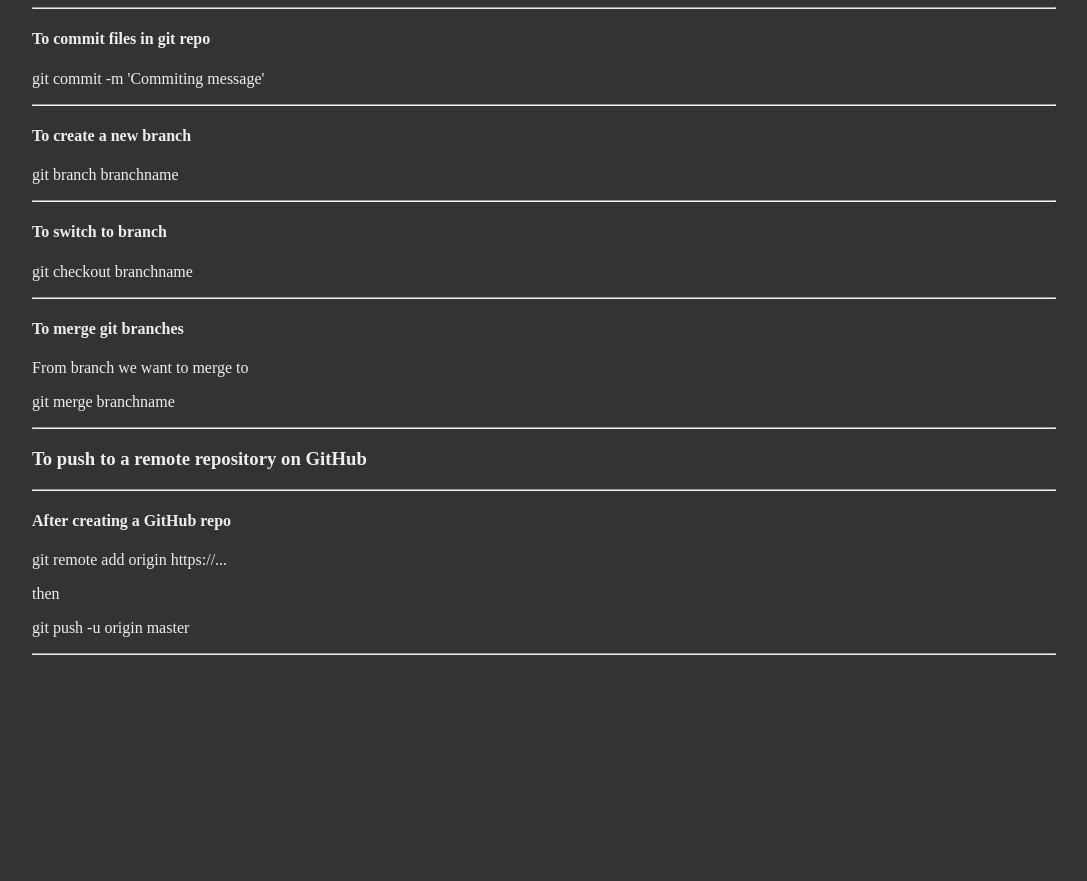
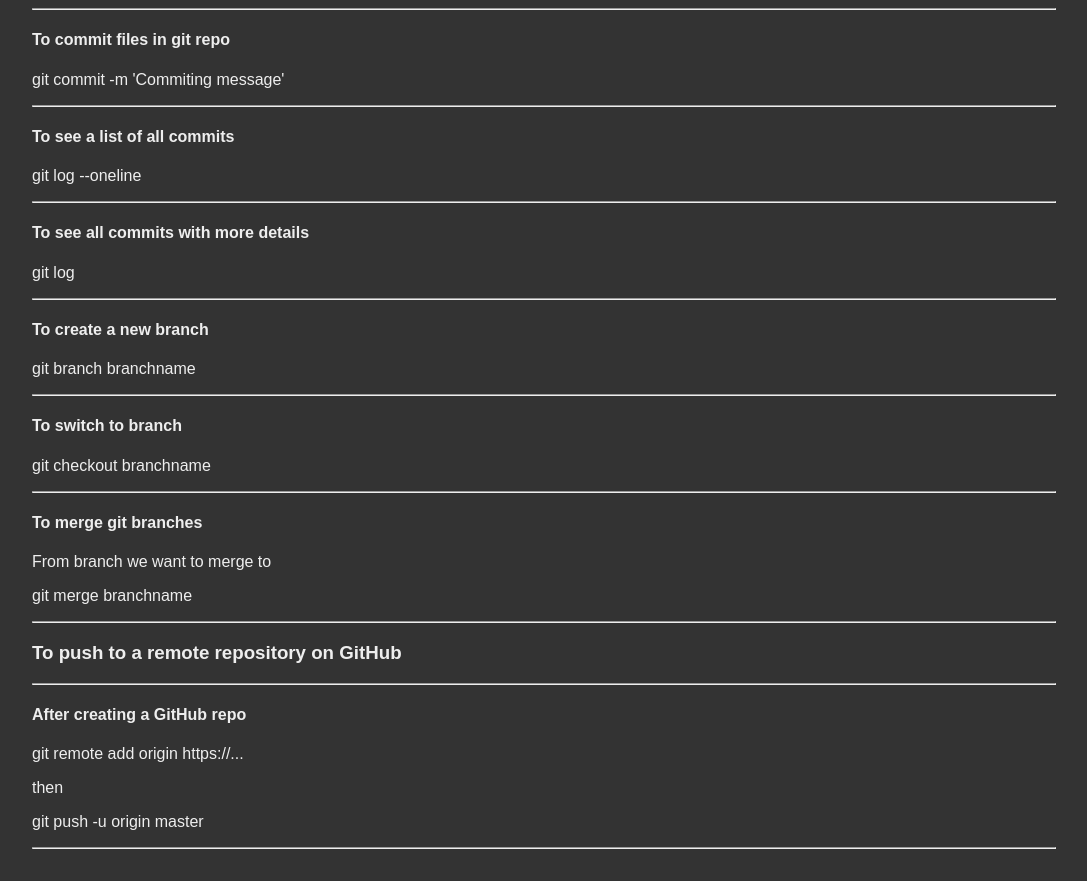
Before and after one commit to SinisaVukmirovic/Git-Practice, a plain HTML site: page index.html in a window 1280 px wide. Shown: the part 840-1721 px from the top of the page, without its empty margins (96-1183 px from the left). Before the commit the page ends 1527 px from the top, so only its background shows below. Drawn offline with Linux system fonts and the light colour scheme.

Commit message:
Last Commit

```diff
--- a/index.html
+++ b/index.html
@@ -11,6 +11,7 @@
         margin: 2rem 10%;
         background-color: #333;
         color: #eee;
+        font-family: sans-serif;
     }
 </style>
 <body>
@@ -45,6 +46,12 @@
     <h4>To commit files in git repo</h4>
     <p>git commit -m 'Commiting message'</p>
     <hr>
+    <h4>To see a list of all commits</h4>
+    <p>git log --oneline</p>
+    <hr>
+    <h4>To see all commits with more details</h4>
+    <p>git log</p>
+    <hr>
     <h4>To create a new branch</h4>
     <p>git branch branchname</p>
     <hr>
```
